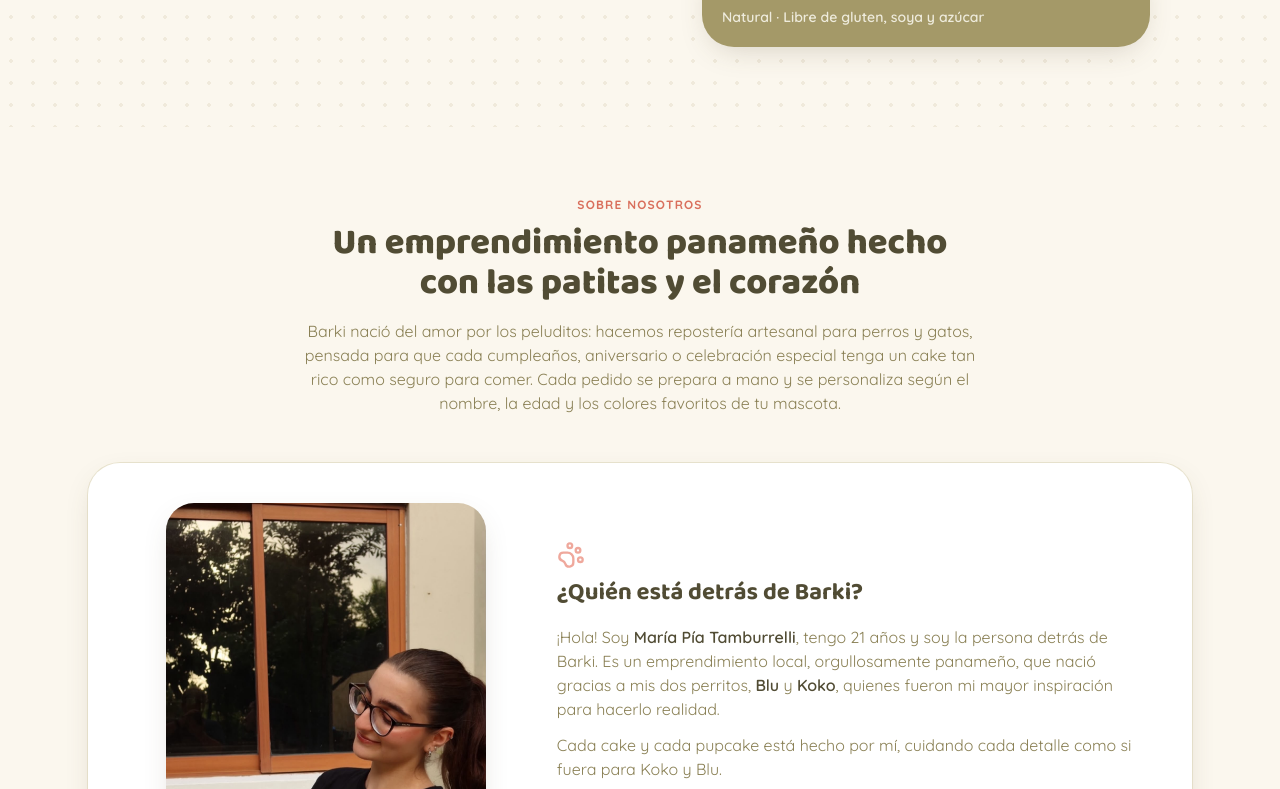
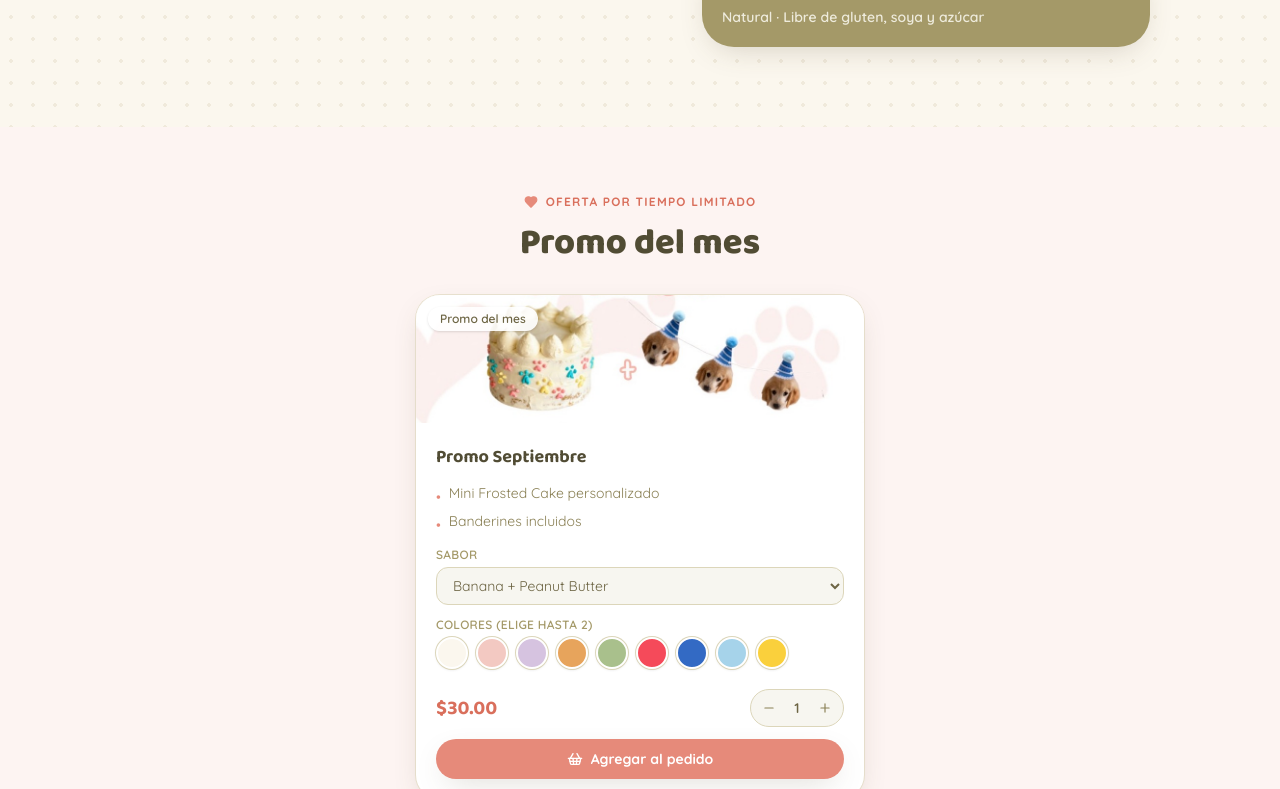
Before and after one commit to alif148x-maker/vitejs-vite-ri3orybq, a React (Vite) app: page / in a window 1280 px wide. Shown: the part 811-1600 px from the top of the page. Built offline with nearby package versions, Linux system fonts and the light colour scheme.

Commit message:
Add monthly promo section (Promo Septiembre) as a purchasable product

```diff
--- a/src/App.tsx
+++ b/src/App.tsx
@@ -1,6 +1,7 @@
 import { CartProvider } from "./context/CartContext";
 import Header from "./components/Header";
 import Hero from "./components/Hero";
+import Promo from "./components/Promo";
 import About from "./components/About";
 import Plans from "./components/Plans";
 import Catalog from "./components/Catalog";
@@ -16,6 +17,7 @@ export default function App() {
       <Header />
       <main>
         <Hero />
+        <Promo />
         <About />
         <Plans />
         <Catalog />
--- a/src/components/Header.tsx
+++ b/src/components/Header.tsx
@@ -4,6 +4,7 @@ import logo from "../assets/logo.jpg";
 import { useCart } from "../context/CartContext";
 
 const LINKS = [
+  { href: "#promo", label: "Promo" },
   { href: "#nosotros", label: "Nosotros" },
   { href: "#planes", label: "Planes" },
   { href: "#catalogo", label: "Catálogo" },
--- a/src/components/ProductCard.tsx
+++ b/src/components/ProductCard.tsx
@@ -6,7 +6,7 @@ import { CAKE_COLORS, VEGETABLE_COLORS, FLAVORS, SHAPES } from "../data/catalog"
 const COLOR_OPTIONS = [...CAKE_COLORS, ...VEGETABLE_COLORS];
 import { useCart } from "../context/CartContext";
 
-export default function ProductCard({ product }: { product: Product }) {
+export default function ProductCard({ product, wide }: { product: Product; wide?: boolean }) {
   const { addLine } = useCart();
   const [variantId, setVariantId] = useState(product.variants?.[0]?.id ?? "");
   const [extrasOn, setExtrasOn] = useState<Record<string, boolean>>({});
@@ -69,7 +69,11 @@ export default function ProductCard({ product }: { product: Product }) {
 
   return (
     <div className="flex flex-col overflow-hidden rounded-3xl bg-white shadow-soft ring-1 ring-olive-200/60 transition hover:-translate-y-1 hover:shadow-lg">
-      <div className="relative aspect-[4/3] w-full overflow-hidden bg-gradient-to-br from-olive-100 to-blush-100">
+      <div
+        className={`relative w-full overflow-hidden bg-gradient-to-br from-olive-100 to-blush-100 ${
+          wide ? "aspect-[7/2]" : "aspect-[4/3]"
+        }`}
+      >
         {product.image ? (
           <img src={product.image} alt={product.name} className="h-full w-full object-cover" />
         ) : (
--- /dev/null
+++ b/src/components/Promo.tsx
@@ -0,0 +1,22 @@
+import { Heart } from "lucide-react";
+import { PROMO } from "../data/catalog";
+import ProductCard from "./ProductCard";
+
+export default function Promo() {
+  return (
+    <section id="promo" className="bg-blush-50 py-16">
+      <div className="mx-auto max-w-3xl px-4 sm:px-6">
+        <div className="mx-auto max-w-2xl text-center">
+          <span className="inline-flex items-center gap-2 text-xs font-bold uppercase tracking-widest text-blush-500">
+            <Heart size={14} className="fill-blush-400 text-blush-400" /> Oferta por tiempo limitado
+          </span>
+          <h2 className="mt-2 font-display text-3xl font-extrabold text-olive-800 sm:text-4xl">Promo del mes</h2>
+        </div>
+
+        <div className="mt-8 mx-auto max-w-md">
+          <ProductCard product={PROMO} wide />
+        </div>
+      </div>
+    </section>
+  );
+}
--- a/src/data/catalog.ts
+++ b/src/data/catalog.ts
@@ -11,8 +11,9 @@ import imgDoggieTreats from "../assets/products/doggie-treats.jpg";
 import imgCanastita from "../assets/products/canastita.jpg";
 import imgBanderines from "../assets/products/banderines.jpg";
 import imgGorrito from "../assets/products/gorrito.jpg";
+import imgPromoSeptiembre from "../assets/products/promo-septiembre.jpg";
 
-export type Category = "planes" | "cakes" | "pupcakes" | "decor" | "treats";
+export type Category = "planes" | "cakes" | "pupcakes" | "decor" | "treats" | "promo";
 
 export interface Variant {
   id: string;
@@ -232,6 +233,18 @@ export const CATALOG: Product[] = [
   },
 ];
 
+export const PROMO: Product = {
+  id: "promo-septiembre",
+  category: "promo",
+  name: "Promo Septiembre",
+  tagline: "Promo del mes",
+  price: 30,
+  image: imgPromoSeptiembre,
+  bullets: ["Mini Frosted Cake personalizado", "Banderines incluidos"],
+  hasFlavor: true,
+  hasColor: true,
+};
+
 export interface DeliveryTier {
   price: number;
   zones: string[];
```
Also changed, not shown: src/assets/products/promo-septiembre.jpg (added).
